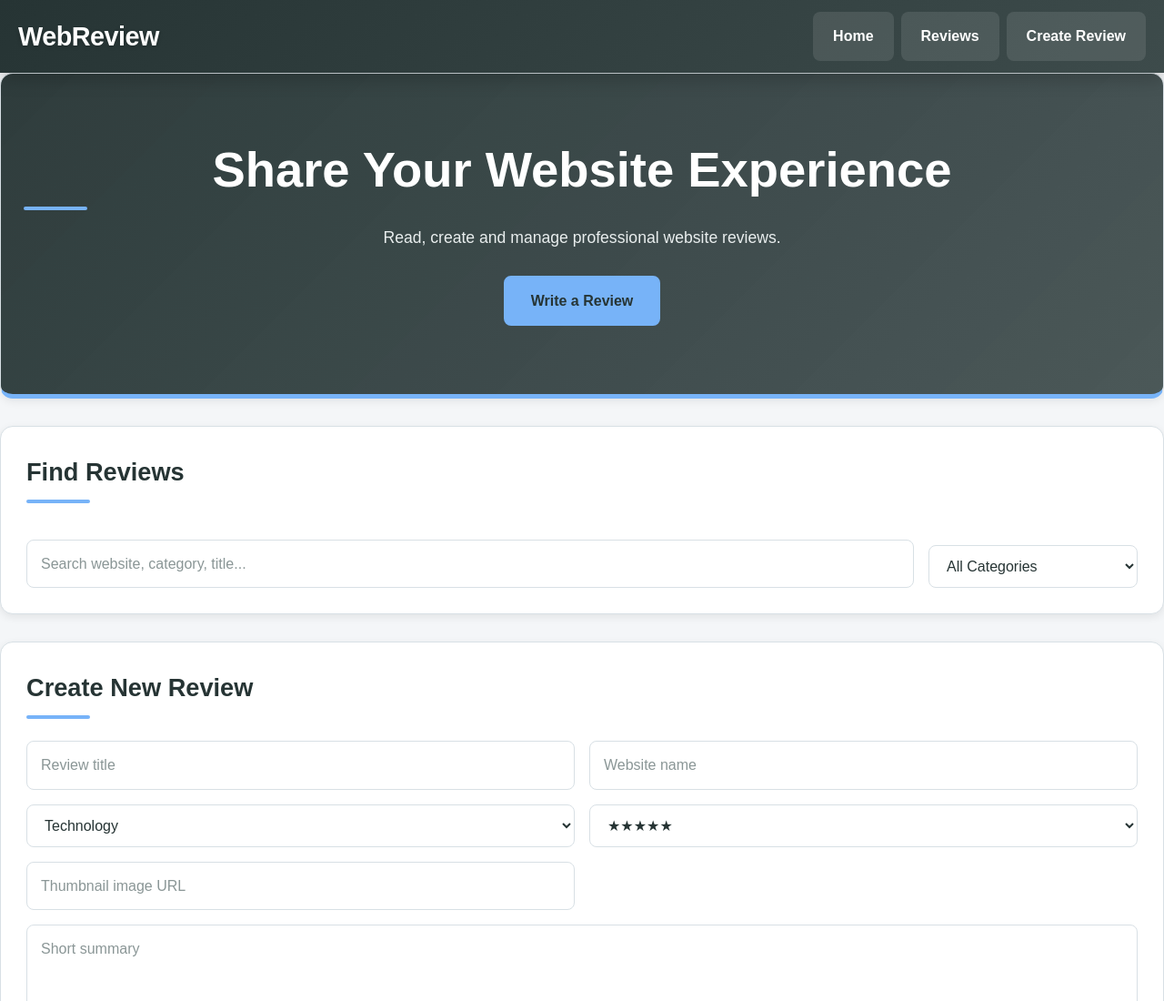
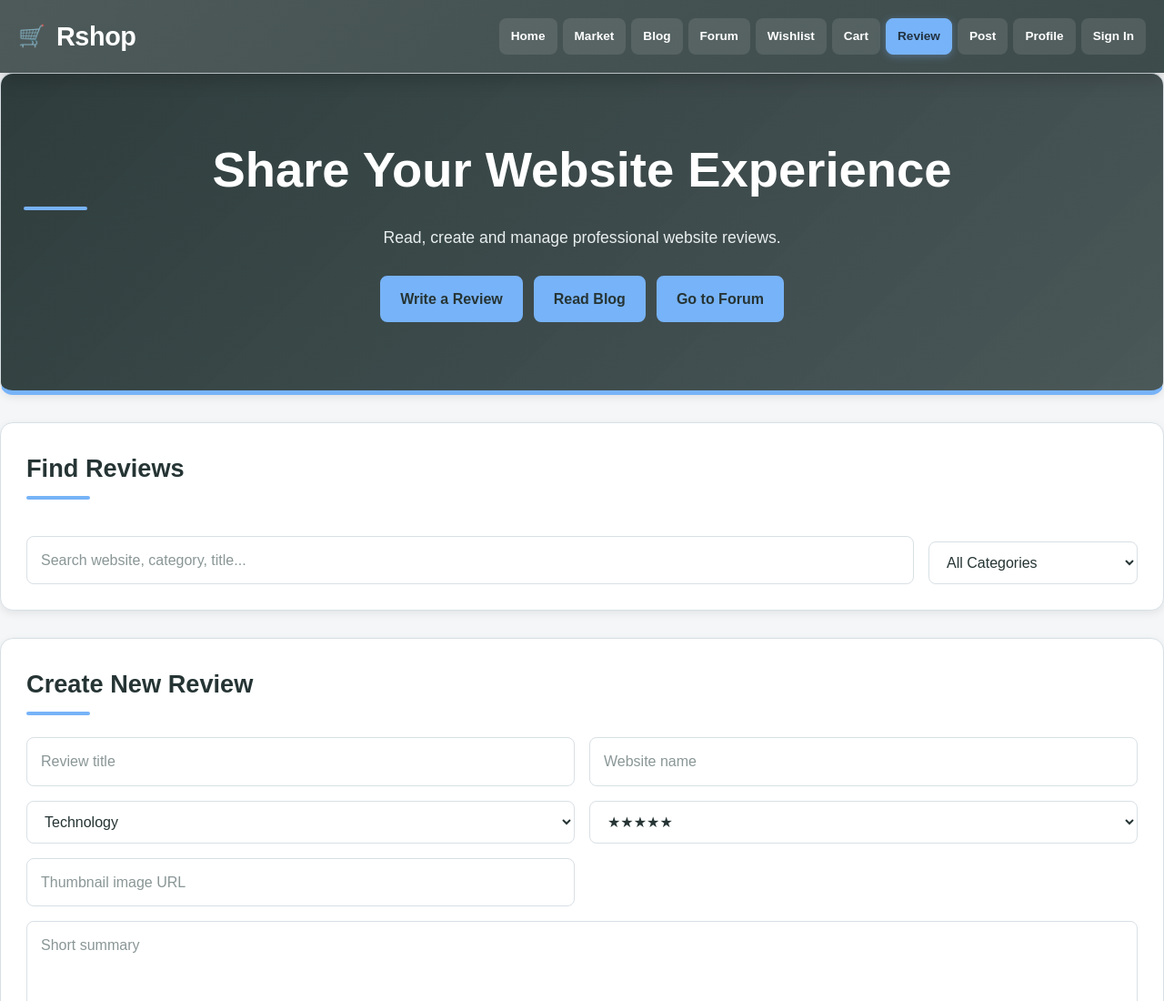
Before and after one commit to LocDo-s4178227/SGS1_G6_A1, a plain HTML site: page Static_html_css/Product_Review_Rating/review.html in a window 1280 px wide. Shown: the top 1100 px of the page at 91% size. Drawn offline with Linux system fonts and the light colour scheme.

Commit message:
fixes to Review topnav and hero buttons

```diff
--- a/Static_html_css/Product_Review_Rating/review.html
+++ b/Static_html_css/Product_Review_Rating/review.html
@@ -8,6 +8,7 @@
 <title>WebReview - Website Review Platform</title>
 
 <link rel="stylesheet" href="style.css">
+<link rel="stylesheet" href="../css/top-nav.css">
 
 </head>
 
@@ -17,17 +18,26 @@
 
 <!-- Navigation -->
 
-<nav>
-
-<h1>WebReview</h1>
-
-<div>
-<a href="#">Home</a>
-<a href="#">Reviews</a>
-<a href="#">Create Review</a>
+<header class="rshop-top-header">
+<div class="rshop-header-container">
+<div class="rshop-logo-section">
+<a href="../shopping_cart/cart.html" class="rshop-cart-icon" aria-label="Cart">&#128722;</a>
+<a href="../homepage/homepage.html" class="rshop-logo">Rshop</a>
 </div>
-
+<nav class="rshop-nav" aria-label="Main navigation">
+<a href="../homepage/homepage.html" class="rshop-nav-link">Home</a>
+<a href="../shopping_cart/products.html" class="rshop-nav-link">Market</a>
+<a href="../Blog/blog-list.html" class="rshop-nav-link">Blog</a>
+<a href="../discuss_forum/forum.html" class="rshop-nav-link">Forum</a>
+<a href="../discuss_forum/wishlist.html" class="rshop-nav-link">Wishlist</a>
+<a href="../shopping_cart/cart.html" class="rshop-nav-link">Cart</a>
+<a href="../Product_Review_Rating/review.html" class="rshop-nav-link active">Review</a>
+<a href="../discuss_forum/create-thread.html" class="rshop-nav-link">Post</a>
+<a href="../user_account/profile.html" class="rshop-nav-link">Profile</a>
+<a href="../user_account/auth.html" class="rshop-nav-link">Sign In</a>
 </nav>
+</div>
+</header>
 
 
 
@@ -41,9 +51,11 @@
 Read, create and manage professional website reviews.
 </p>
 
-<button>
-Write a Review
-</button>
+<div class="hero-actions">
+<a href="#create-review" class="action-btn">Write a Review</a>
+<a href="../Blog/blog-list.html" class="action-btn">Read Blog</a>
+<a href="../discuss_forum/forum.html" class="action-btn">Go to Forum</a>
+</div>
 
 </section>
 
@@ -77,7 +89,7 @@ Write a Review
 
 <!-- Create Review -->
 
-<section class="create">
+<section class="create" id="create-review">
 
 <h2>Create New Review</h2>
 
--- a/Static_html_css/Product_Review_Rating/style.css
+++ b/Static_html_css/Product_Review_Rating/style.css
@@ -56,7 +56,7 @@ html {
 
 body {
     min-height: 100vh;
-    padding-top: 80px;
+    padding-top: 0;
 
     background: var(--background);
     color: var(--text-primary);
@@ -258,6 +258,40 @@ main {
 
 .hero button {
     padding: 13px 28px;
+}
+
+.hero-actions {
+    display: flex;
+    gap: 12px;
+    justify-content: center;
+    flex-wrap: wrap;
+}
+
+.hero-actions .action-btn {
+    display: inline-flex;
+    align-items: center;
+    justify-content: center;
+    min-height: 44px;
+    padding: 11px 20px;
+    color: var(--primary);
+    background: var(--accent);
+    border: 2px solid var(--accent);
+    border-radius: var(--radius-medium);
+    font-weight: var(--font-weight-semi-bold);
+    text-decoration: none;
+    transition:
+        background 0.3s ease,
+        color 0.3s ease,
+        transform 0.3s ease,
+        box-shadow 0.3s ease;
+}
+
+.hero-actions .action-btn:hover {
+    color: #ffffff;
+    background: var(--primary);
+    border-color: var(--primary);
+    box-shadow: 0 5px 14px rgba(38, 52, 52, 0.25);
+    transform: translateY(-2px);
 }
 
 /* =========================================
```
